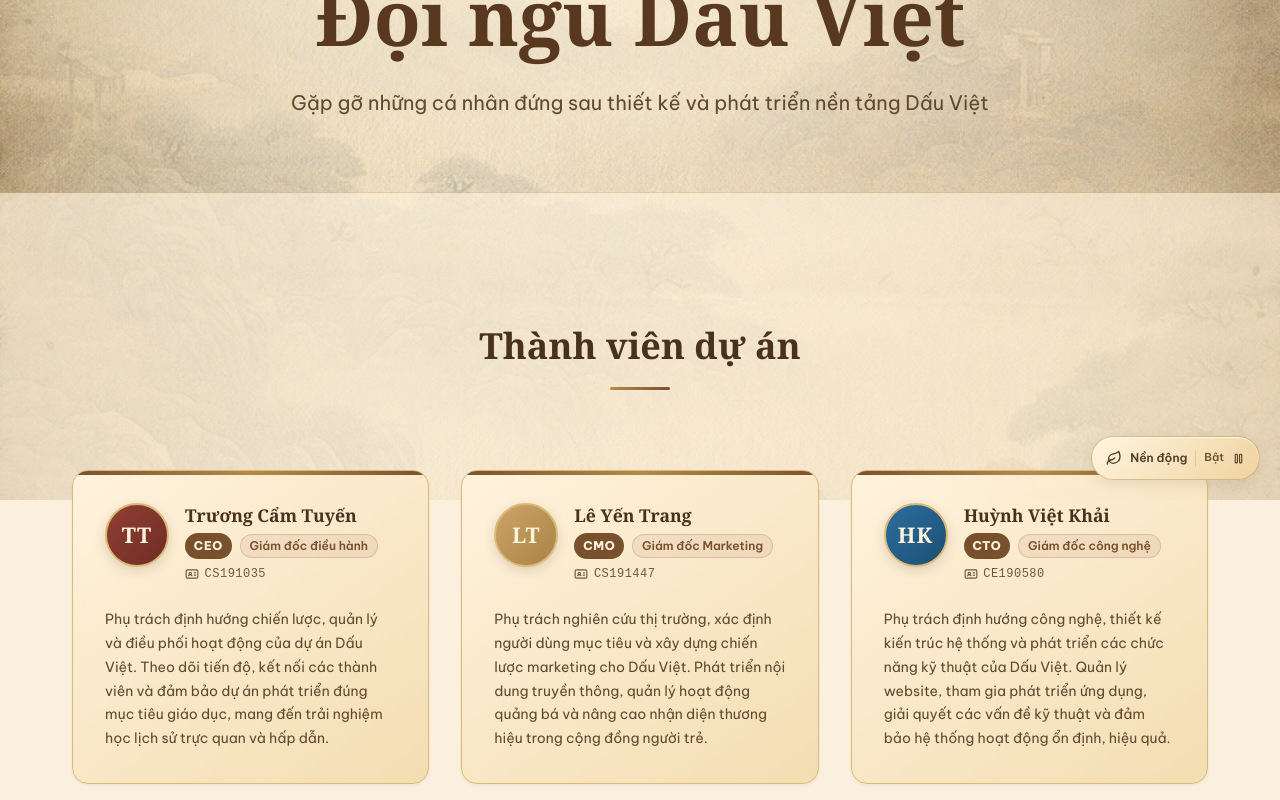
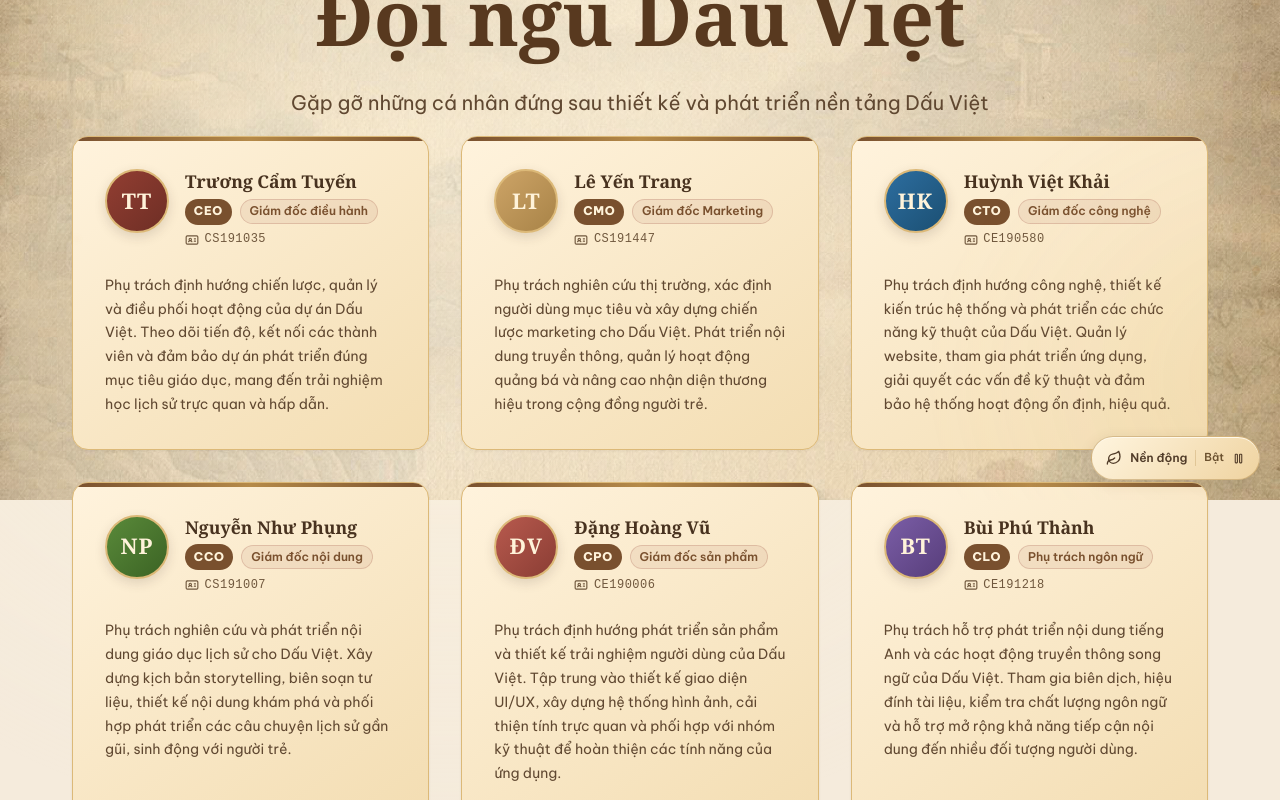
Before and after one commit to HuynhKhai3211/dau-viet-website, a React (Vite) app: page /team in a window 1280 px wide. Shown: the part 300-1100 px from the top of the page. Built offline with nearby package versions, Linux system fonts and the light colour scheme.

Commit message:
Place member profiles directly within team hero

```diff
--- a/src/pages/TeamPage.jsx
+++ b/src/pages/TeamPage.jsx
@@ -6,7 +6,6 @@
   Compass,
   IdCard,
 } from 'lucide-react';
-import SectionHeader from '../components/common/SectionHeader';
 import useScrollReveal from '../hooks/useScrollReveal';
 import { teamMembers } from '../data/team';
 import '../styles/pages/team.css';
@@ -31,7 +30,6 @@
 
 export default function TeamPage() {
   const [heroRef, heroRevealed] = useScrollReveal(0.1);
-  const [gridRef, gridRevealed] = useScrollReveal(0.08);
   const [ctaRef, ctaRevealed] = useScrollReveal(0.15);
 
 
@@ -53,19 +51,7 @@
             Gặp gỡ những cá nhân đứng sau thiết kế và phát triển nền tảng Dấu Việt
           </p>
         </div>
-      </section>
-
-      {/* 4. Team Member Cards Grid */}
-      <section
-        ref={gridRef}
-        className={`section section--alt team-grid-section ${gridRevealed ? 'revealed' : ''}`}
-        aria-labelledby="team-members-title"
-      >
-        <div className="container">
-          <SectionHeader
-            title="Thành viên dự án"
-          />
-
+        <div className="container team-hero__members">
           {/* All 6 Members — Equal Grid */}
           <div className="team-grid">
             {teamMembers.map((member, idx) => {
--- a/src/styles/pages/team.css
+++ b/src/styles/pages/team.css
@@ -31,6 +31,15 @@
 .team-hero__container {
   max-width: 860px;
   margin: 0 auto;
+}
+
+.team-hero__members {
+  margin-top: var(--space-2xl);
+  text-align: left;
+}
+
+.team-hero__members .team-grid {
+  margin-bottom: 0;
 }
 
 .team-hero__badge {
```
